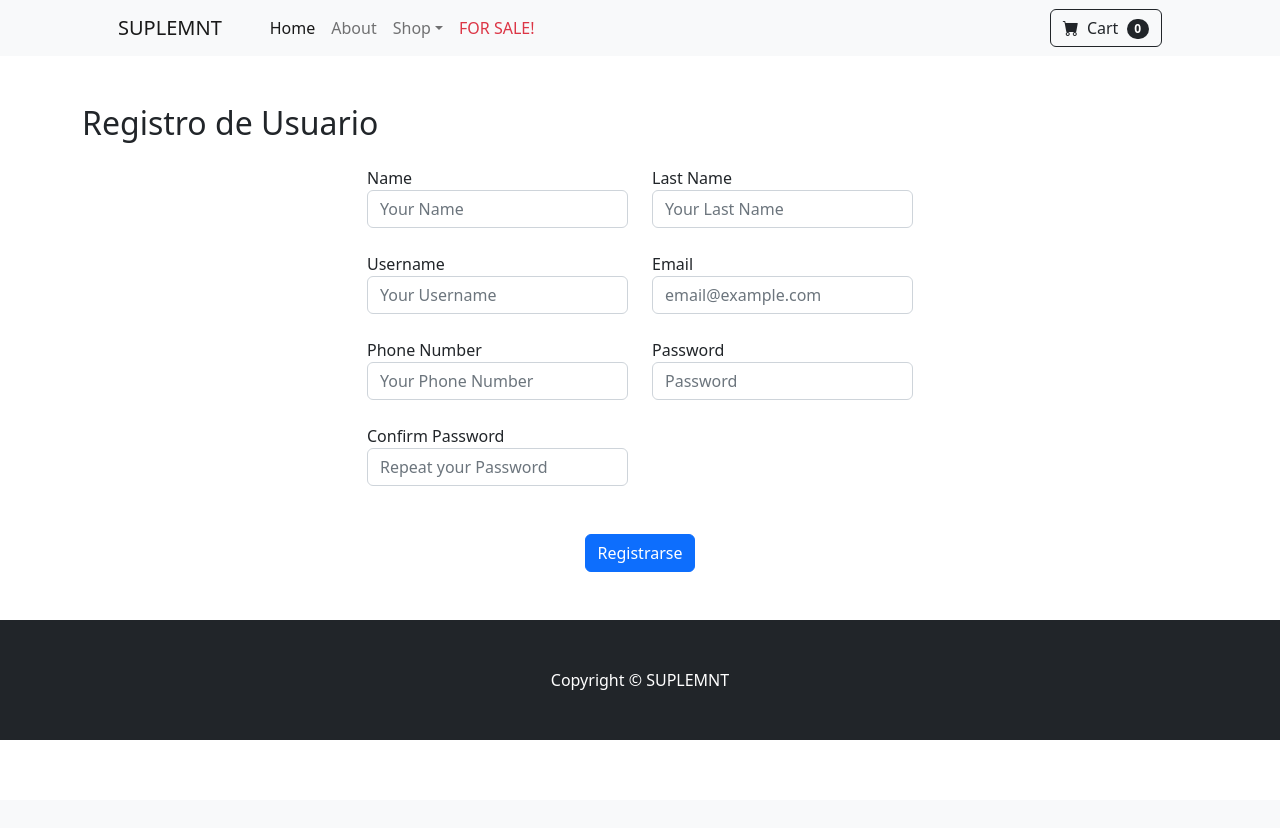
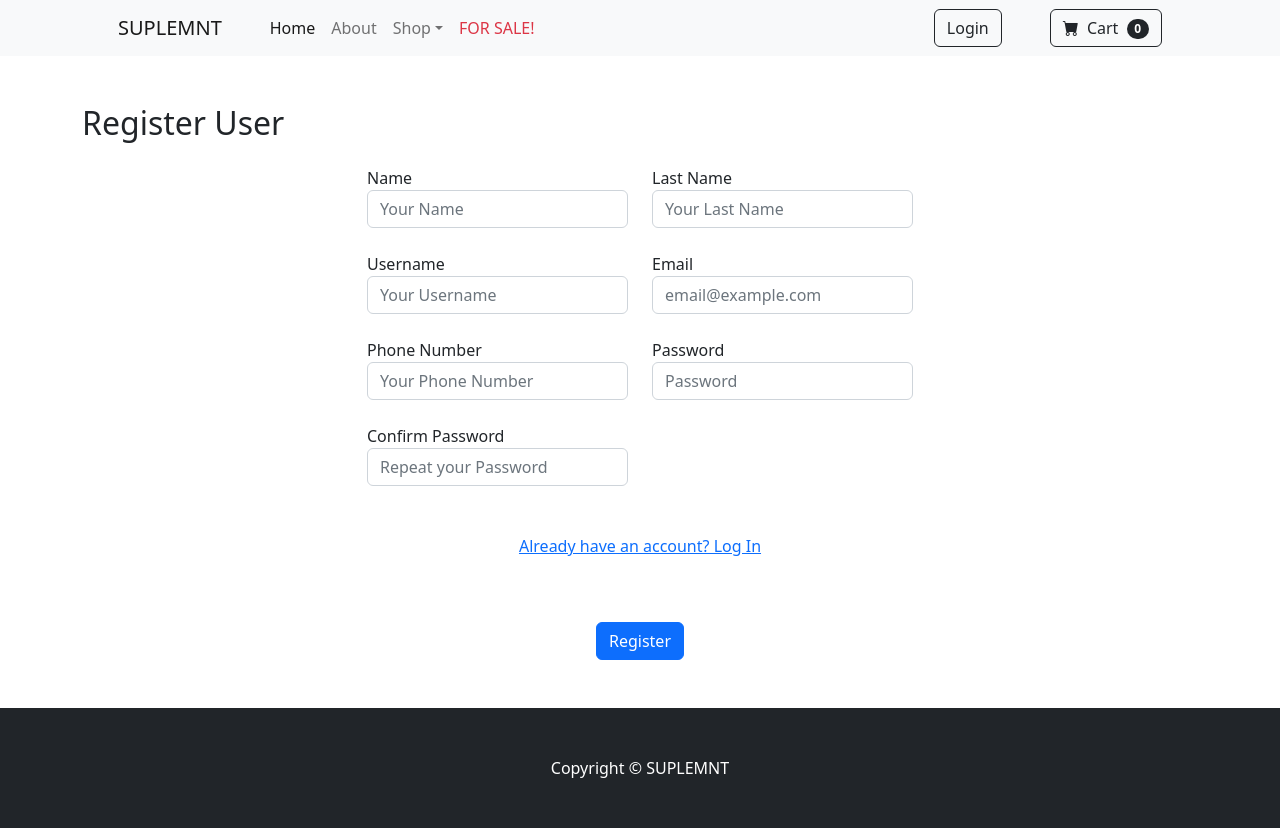
Before and after one commit to tomechava/suplemnt, a Django app: page /register/ in a window 1280 px wide. Before the commit the page ends 740 px from the top, so only its background shows below. Run offline with Django 5.2, Linux system fonts and the light colour scheme; some libraries are stand-ins or nearby versions.

Commit message:
Profile view

```diff
--- a/supplements/templates/base.html
+++ b/supplements/templates/base.html
@@ -42,6 +42,15 @@
                     </li>
                     <li class="nav-item"><a class="nav-link text-danger" href="#!">FOR SALE!</a></li>
                 </ul>
+                {% if user.is_authenticated %}
+                    <button class="btn btn-outline-dark me-md-5" type="">
+                        <a class="nav-link" href="{% url 'profile' %}">My Profile</a>
+                    </button>
+                {% else %}
+                    <button class="btn btn-outline-dark me-md-5" type="">
+                        <a class="nav-link" href="{% url 'login' %}">Login</a>
+                    </button>
+                {% endif %}
                 <form class="d-flex">
                     <button class="btn btn-outline-dark" type="submit">
                         <i class="bi-cart-fill me-1"></i>
--- a/supplements/templates/users/login.html
+++ b/supplements/templates/users/login.html
@@ -32,6 +32,11 @@
         </div>
         {% endif %}
         <div class="row my-md-4">
+            <div class="col-12 text-center mt-4">
+                <a href="/register"><p>Dont have an account? Register</p></a>
+            </div>
+        </div>
+        <div class="row my-md-4">
             <div class="col-12 text-center my-4">
                 <button type="submit" class="btn btn-primary">Login</button>
             </div>
--- a/supplements/templates/users/register.html
+++ b/supplements/templates/users/register.html
@@ -2,7 +2,7 @@
 {% load static %}
 {% block content %}
 <div class="container">
-    <h2 class="h2 mt-md-5 mt-2">Registro de Usuario</h2>
+    <h2 class="h2 mt-md-5 mt-2">Register User</h2>
     <form method="post" class="form">
         {% csrf_token %}
         <!-- Muestra errores generales del formulario -->
@@ -67,8 +67,13 @@
             </div>
         </div>
         <div class="row my-md-4">
+            <div class="col-12 text-center mt-4">
+                <a href="/login"><p>Already have an account? Log In</p></a>
+            </div>
+        </div>
+        <div class="row my-md-4">
             <div class="col-12 text-center my-4">
-                <button type="submit" class="btn btn-primary">Registrarse</button>
+                <button type="submit" class="btn btn-primary">Register</button>
             </div>
         </div>
     </form>
--- a/supplements/urls.py
+++ b/supplements/urls.py
@@ -6,6 +6,6 @@ urlpatterns = [
     path('about', AboutView.as_view(), name="about"),
     path('register/', RegisterView.as_view(), name="register"),
     path('login/', LoginView.as_view(), name="login"),
-    path("logout/", LogoutView.as_view(), name="logout"),
-    path("profile/", ProfileView, name="profile"),
+    path('logout/', LogoutView.as_view(), name="logout"),
+    path('profile/', ProfileView.as_view(), name="profile"),
 ]
--- a/supplements/views.py
+++ b/supplements/views.py
@@ -4,6 +4,7 @@ from django.contrib.auth import login
 from .forms import RegisterForm, LoginForm
 from django.contrib.auth import authenticate, login, logout
 from django.contrib.auth.decorators import login_required
+from django.contrib.auth.mixins import LoginRequiredMixin
 
 # Create your views here.
 class HomePageView(View):
@@ -64,8 +65,8 @@ class LogoutView(View):
         logout(request)
         return redirect("login")  # Redirige a la página de login después de cerrar sesión
 
-@login_required
-class ProfileView(View):
+
+class ProfileView(LoginRequiredMixin, View):
     template_name = "users/profile.html"
 
     def get(self, request):
```
Also changed, not shown: supplements/templates/users/profile.html (+29 -6 lines), db.sqlite3.
